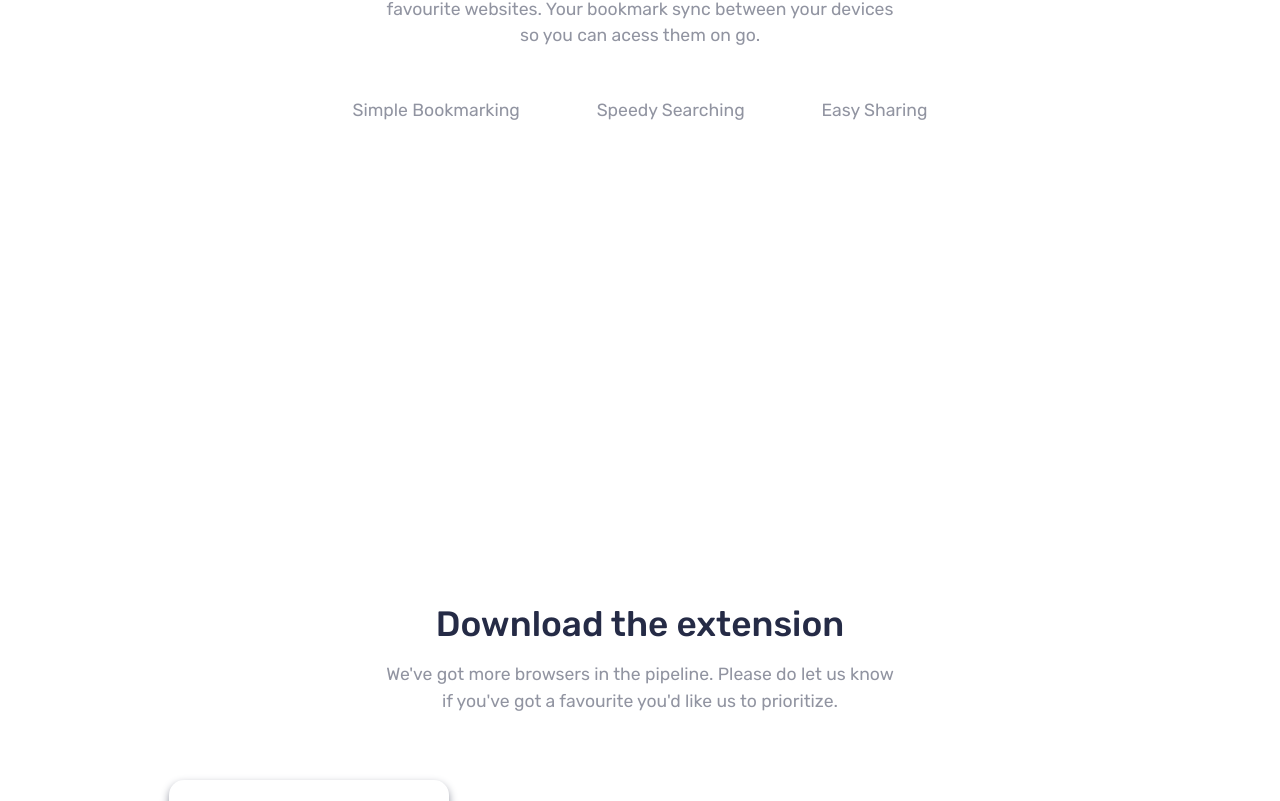
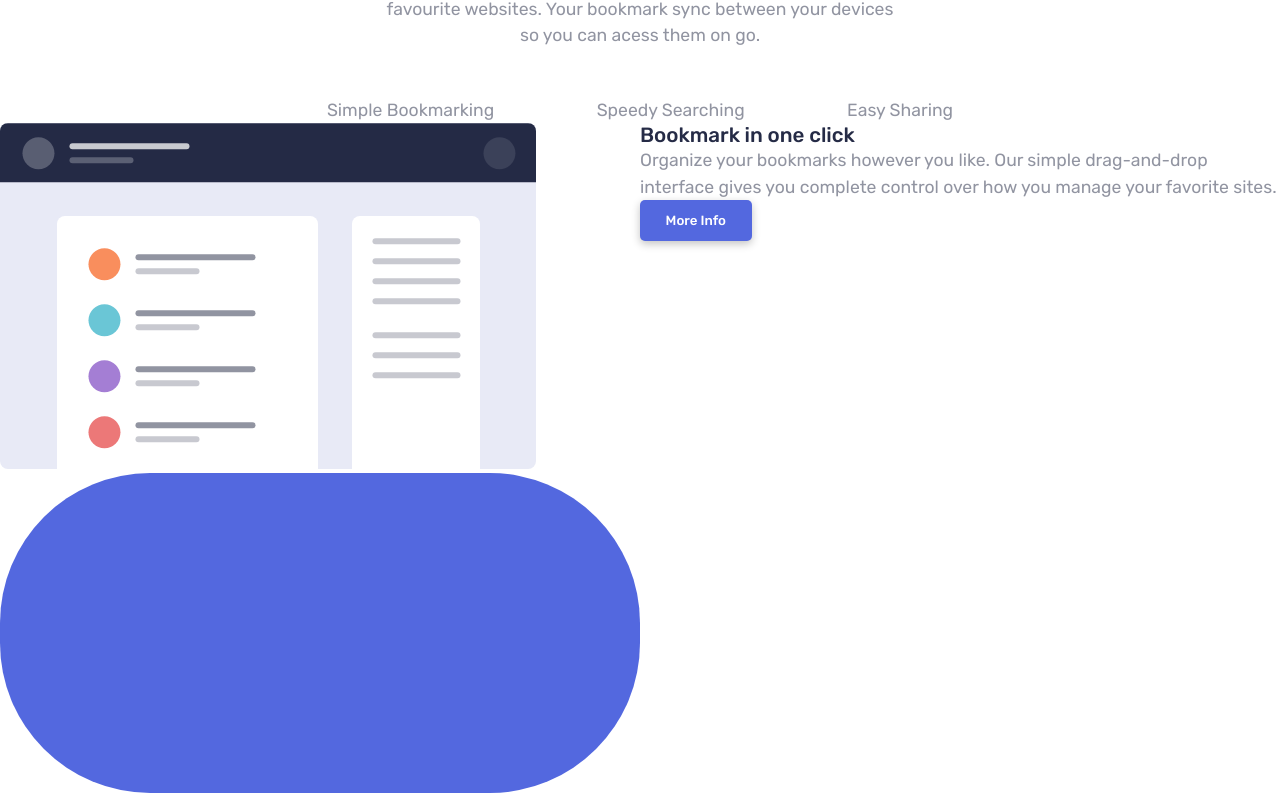
Before and after one commit to matheush9/bookmark-page-nextjs, a Next.js app: page / in a window 1280 px wide. Shown: the part 819-1620 px from the top of the page. Built offline with nearby package versions, Linux system fonts and the light colour scheme.

Commit message:
Features tabs

```diff
--- a/src/components/Features/features.module.scss
+++ b/src/components/Features/features.module.scss
@@ -1,3 +1,5 @@
+@import "/src/styles/cores.scss";
+
 .component {
   .featuresText {
     text-align: center;
@@ -12,11 +14,38 @@
     display: flex;
     justify-content: center;
     margin-top: 6vh;
-    margin-bottom: 60vh;
-
 
     p {
-      margin: 0 3vw;
+      margin: 0 4vw;
+
     }
   }
+
+  .features {
+
+    .simple {
+      display: flex;
+
+      .text {
+        display: flex;
+        flex-direction: column;
+      }
+    }
+
+    .speedy {
+      display: none;
+    }
+
+    .easy {
+      display: none;
+    }
+  }
+
+  .blueBg {
+    background-color: $soft-blue;
+    width: 50vw;
+    height: 40vh;
+    border-radius: 150px;
+    z-index: -1;
+  }
 }
--- a/src/components/Features/index.jsx
+++ b/src/components/Features/index.jsx
@@ -1,4 +1,5 @@
 import styles from "./features.module.scss";
+import Image from "next/image";
 
 export default function Features() {
   return (
@@ -23,6 +24,40 @@ export default function Features() {
           <p>Easy Sharing</p>
         </div>
       </div>
+
+      <div className={styles.features}>
+
+        <div className={styles.simple}>
+          <div className={styles.container}>
+            <div>
+              <img src="/images/illustration-features-tab-1.svg" alt="" />
+            </div>
+            <div className={styles.blueBg}></div>
+          </div>
+
+          <div className="styles.text">
+            <h3>Bookmark in one click</h3>
+            <p>
+              Organize your bookmarks however you like. Our simple drag-and-drop
+              interface gives you complete control over how you manage your
+              favorite sites.
+            </p>
+            <button>More Info</button>
+          </div>
+        </div>
+
+        <div className={styles.speedy}>
+          <div>
+            <img src="/images/illustration-features-tab-2.svg" alt="" />
+          </div>
+        </div>
+
+        <div className={styles.easy}>
+          <div>
+            <img src="/images/illustration-features-tab-3.svg" alt="" />
+          </div>
+        </div>
+      </div>
     </div>
   );
 }
```
